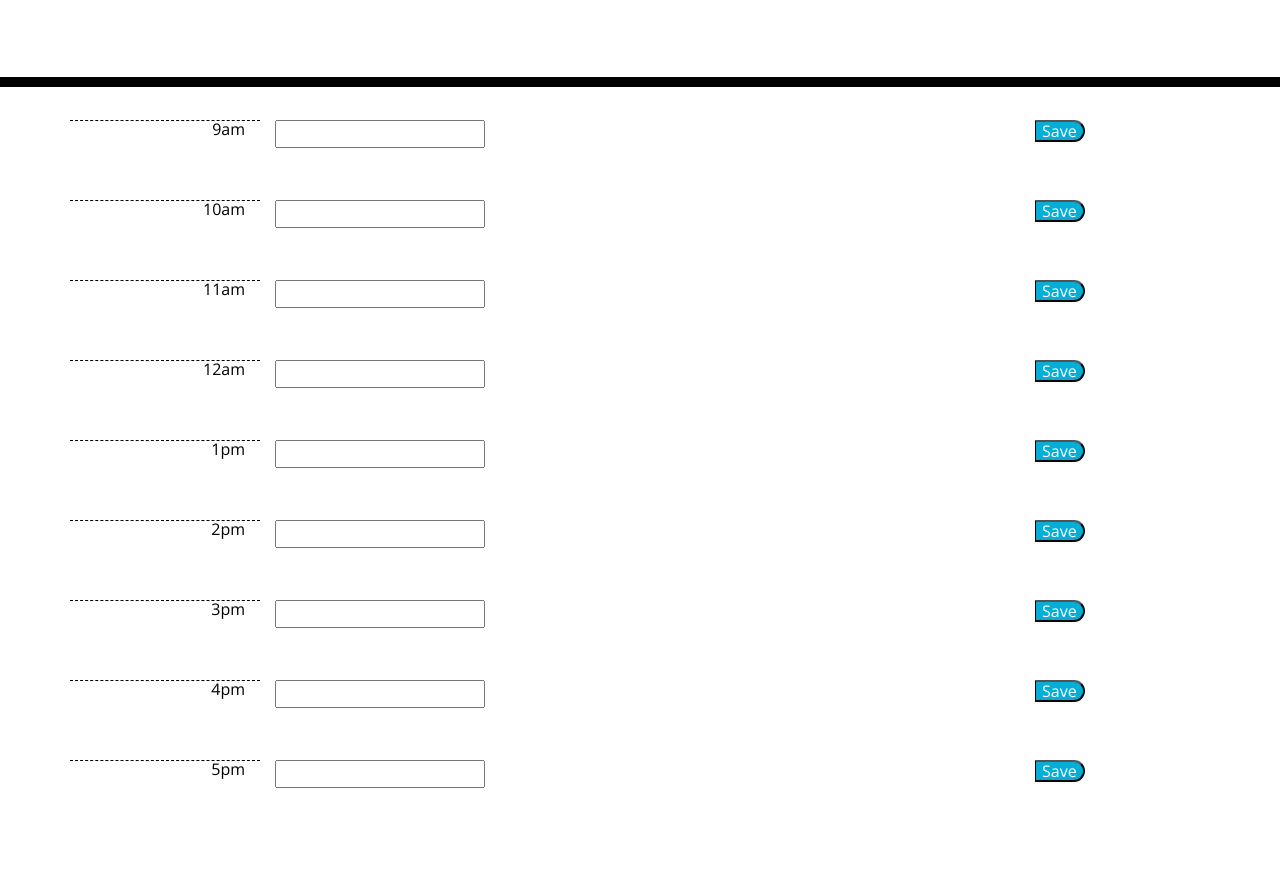
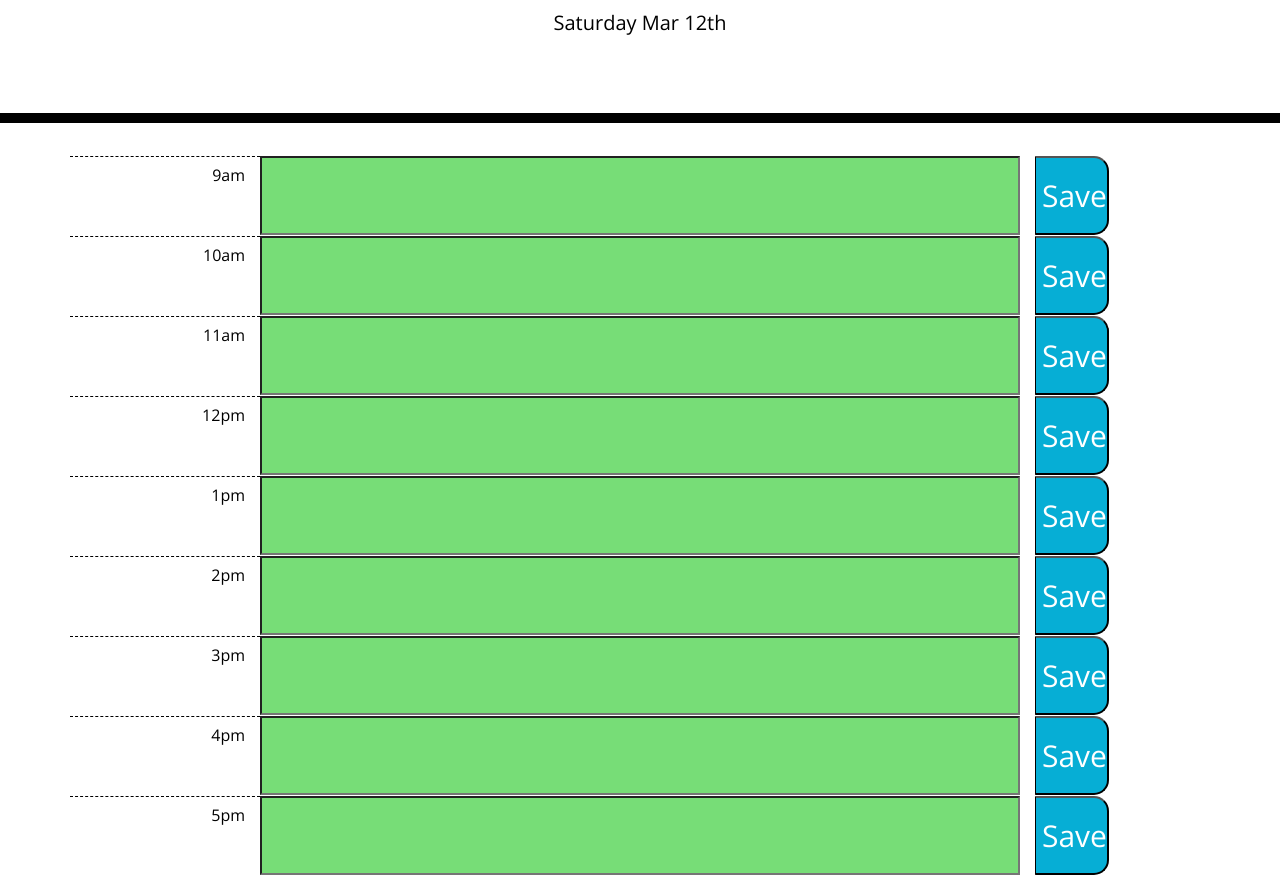
Before and after one commit to adambelin/Work-Day-Scheduler, a plain HTML site: page work-day-scheduler/index.html in a window 1280 px wide. Shown: the part 181-1056 px from the top of the page. Before the commit the page ends 1020 px from the top, so only its background shows below. Drawn offline with nearby package versions, Linux system fonts and the light colour scheme; a web font is replaced by a local one.

Commit message:
added JS time selectors

```diff
--- a/work-day-scheduler/assets/js/script.js
+++ b/work-day-scheduler/assets/js/script.js
@@ -0,0 +1,25 @@
+let textInput = $("#textInput");
+
+let now = new Date($.now());
+let currentTime = moment(now).format("dddd MMM Do");
+$('#currentDay').html(currentTime);
+
+let currentHour = new Date(now).getHours()
+console.log(currentHour);
+
+$(document).ready(function() {
+    for (let i=0; i < 9; i++){
+        let id="#hour_" + i;
+        let hour = 9 + i;
+
+        if (hour < currentHour){
+            $(id).addClass("past");
+        }
+        else if(hour === currentHour){
+            $(id).addClass("present");
+        }
+        else {
+            $(id).addClass("future");
+        }
+    }
+});
--- a/work-day-scheduler/assets/style/style.css
+++ b/work-day-scheduler/assets/style/style.css
@@ -41,7 +41,7 @@ textarea{
   color: #000000;
   border-top: 1px dashed #000000;
   text-align: right;
-  margin: 10px, 0, 0, 0;
+  padding-top: 10px;
 }
 
 .past {
@@ -65,6 +65,9 @@ textarea{
   border-bottom-right-radius: 15px;
   background-color: #06AED5;
   color: white;
+  font-size: 30px;
+  height: 100%;
+  padding-right: 0px;
 }
 
 .saveBtn i:hover {
--- a/work-day-scheduler/index.html
+++ b/work-day-scheduler/index.html
@@ -18,6 +18,7 @@
       href="https://fonts.googleapis.com/css?family=Open+Sans&display=swap"
       rel="stylesheet"
     />
+    <link rel="stylesheet" href="https://cdnjs.cloudflare.com/ajax/libs/open-iconic/1.1.1/font/css/open-iconic.min.css" integrity="sha512-LeCmts7kEi09nKc+DwGJqDV+dNQi/W8/qb0oUSsBLzTYiBwxj0KBlAow2//jV7jwEHwSCPShRN2+IWwWcn1x7Q==" crossorigin="anonymous" referrerpolicy="no-referrer" />
     <link rel="stylesheet" href="./assets/style/style.css" />
     <title>Work Day Scheduler</title>
   </head>
@@ -29,54 +30,56 @@
       <p id="currentDay" class="lead"></p>
     </header>
     <div class="container">
-      <div class ="row" id="9am">
+      <div class ="row">
         <div class="col-lg-2 hour">9am</div>
-        <div class="col-lg-8 currentTime"><input id="textInput"></input></div>
+        <input id="hour_0" class="col-lg-8 currentTime"></input>
         <div class="col-lg-2"><button class="saveBtn" id="save">Save</button></div>
       </div>
-      <div class ="row" id="10am">
+      <div class ="row">
         <div class="col-lg-2 hour">10am</div>
-        <div class="col-lg-8 currentTime"><input id="textInput"></input></div>
+        <input id="hour_1" class="col-lg-8 currentTime"></input>
         <div class="col-lg-2"><button class="saveBtn" id="save">Save</button></div>
       </div>
-      <div class ="row" id="11am">
+      <div class ="row">
         <div class="col-lg-2 hour">11am</div>
-        <div class="col-lg-8 currentTime"><input id="textInput"></input></div>
+        <input id="hour_2" class="col-lg-8 currentTime"></input>
         <div class="col-lg-2"><button class="saveBtn" id="save">Save</button></div>
       </div>
-      <div class ="row" id="12pm">
-        <div class="col-lg-2 hour">12am</div>
-        <div class="col-lg-8 currentTime"><input id="textInput"></input></div>
+      <div class ="row">
+        <div class="col-lg-2 hour">12pm</div>
+        <input id="hour_3" class="col-lg-8 currentTime"></input>
         <div class="col-lg-2"><button class="saveBtn" id="save">Save</button></div>
       </div>
-      <div class ="row" id="1pm">
+      <div class ="row">
         <div class="col-lg-2 hour">1pm</div>
-        <div class="col-lg-8 currentTime"><input id="textInput"></input></div>
+        <input id="hour_4" class="col-lg-8 currentTime"></input>
         <div class="col-lg-2"><button class="saveBtn" id="save">Save</button></div>
       </div>
-      <div class ="row" id="2pm">
+      <div class ="row">
         <div class="col-lg-2 hour">2pm</div>
-        <div class="col-lg-8 currentTime"><input id="textInput"></input></div>
+        <input id="hour_5" class="col-lg-8 currentTime"></input>
         <div class="col-lg-2"><button class="saveBtn" id="save">Save</button></div>
       </div>
-      <div class ="row" id="3pm">
+      <div class ="row">
         <div class="col-lg-2 hour">3pm</div>
-        <div class="col-lg-8 currentTime"><input id="textInput"></input></div>
+        <input id="hour_6" class="col-lg-8 currentTime"></input>
         <div class="col-lg-2"><button class="saveBtn" id="save">Save</button></div>
       </div>
-      <div class ="row" id="4pm">
+      <div class ="row">
         <div class="col-lg-2 hour">4pm</div>
-        <div class="col-lg-8 currentTime"><input id="textInput"></input></div>
+        <input id="hour_7" class="col-lg-8 currentTime"></input>
         <div class="col-lg-2"><button class="saveBtn" id="save">Save</button></div>
       </div>
-      <div class ="row" id="5pm">
+      <div class ="row">
         <div class="col-lg-2 hour">5pm</div>
-        <div class="col-lg-8 currentTime"><input id="textInput"></input></div>
+        <input id="hour_8" class="col-lg-8 currentTime"></input>
         <div class="col-lg-2"><button class="saveBtn" id="save">Save</button></div>
       </div>
     </div>
 
     <script src="https://code.jquery.com/jquery-3.4.1.min.js"></script>
     <script src="https://cdnjs.cloudflare.com/ajax/libs/moment.js/2.24.0/moment.min.js"></script>
+    <script src="./assets/js/script.js"></script>
+
   </body>
 </html>
```
